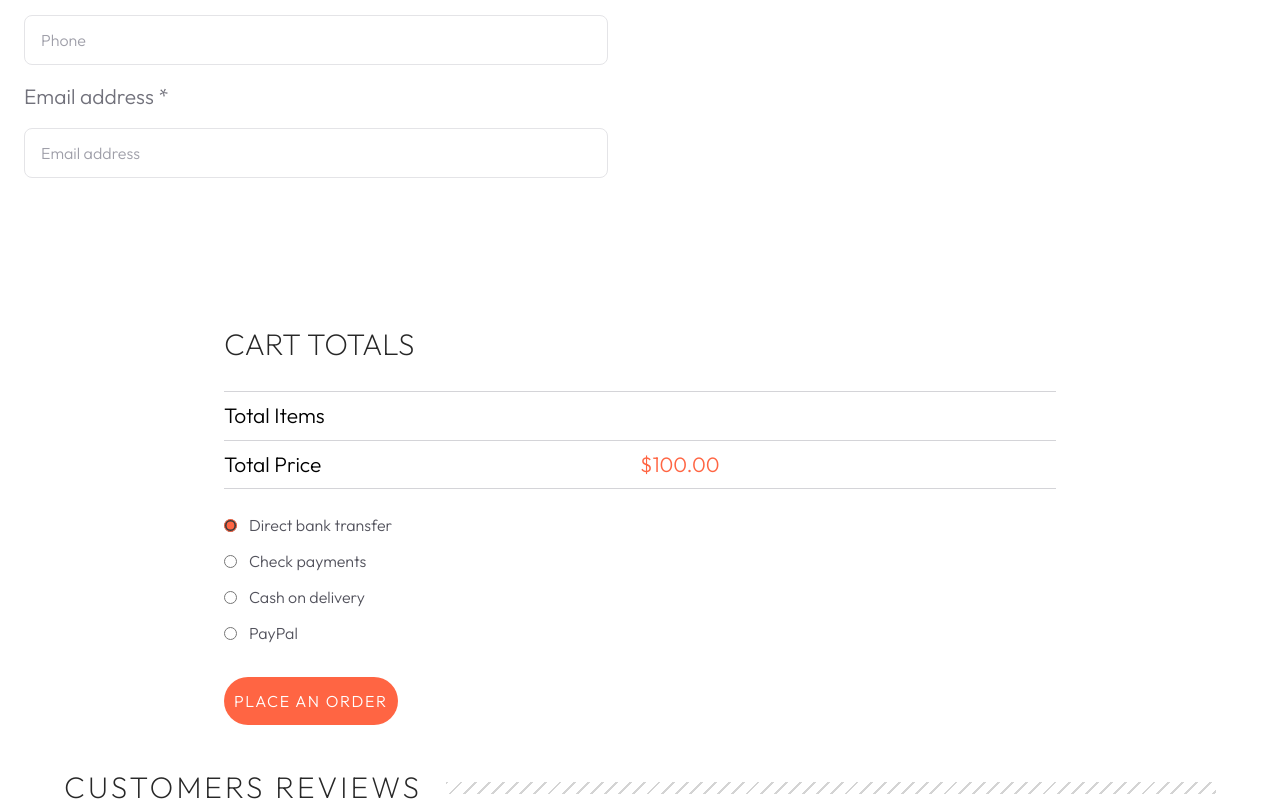
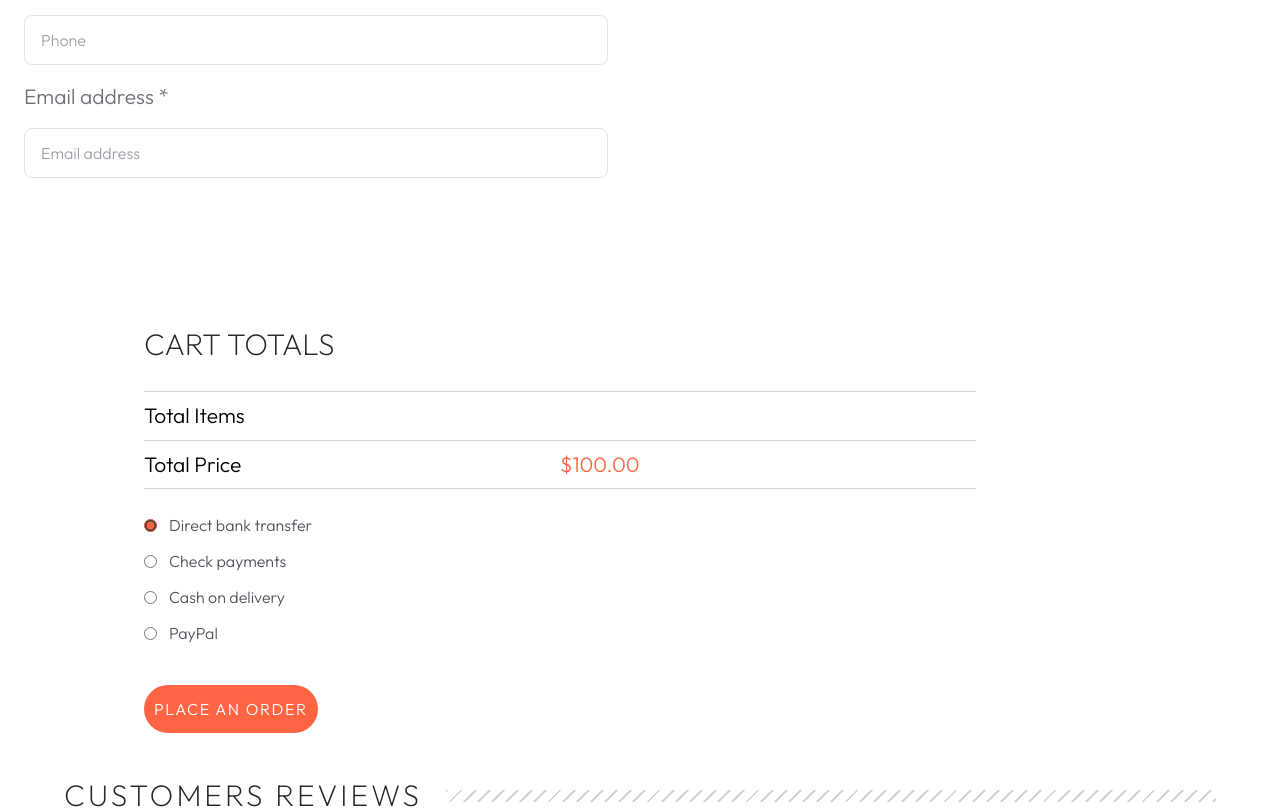
Before and after one commit to mostafaa1996/E-commarce, a React (Vite) app in the folder E-commarce-frontend/: page /checkout in a window 1280 px wide. Shown: the part 1496-2305 px from the top of the page. Built offline with nearby package versions, Linux system fonts and the light colour scheme.

Commit message:
fix(checkout) : adding Form to submit checkout details + modify UI

```diff
--- a/E-commarce-frontend/src/Pages/checkoutPage.jsx
+++ b/E-commarce-frontend/src/Pages/checkoutPage.jsx
@@ -2,12 +2,20 @@ import TopFixedLayer from "../Sections/TopLayer/TopFixedLayer";
 import BottomLayer from "../Sections/BottomLayer/BottomLayer";
 import BillingDetailsSection from "../Sections/CheckOut/BillingDetailsSection";
 import CartwithPaymentSection from "../Sections/CheckOut/CartwithPaymentSection";
+import Button from "../../components/genericComponents/Button";
+import { Form, useActionData } from "react-router-dom";
 export default function CheckoutPage() {
+  const actionData = useActionData();
   return (
     <>
       <TopFixedLayer Title="checkout" />
-      <BillingDetailsSection />
-      <CartwithPaymentSection subtotal={100} total={100.0} />
+      <Form method="post">
+        <BillingDetailsSection />
+        <CartwithPaymentSection subtotal={100} total={100.0} />
+        <div className="my-10 mr-40 w-[65%] justify-self-center">
+          <Button className="mt-8 w-fit tracking-widest">PLACE AN ORDER</Button>
+        </div>
+      </Form>
       <BottomLayer />
     </>
   );
--- a/E-commarce-frontend/src/Sections/CheckOut/CartwithPaymentSection.jsx
+++ b/E-commarce-frontend/src/Sections/CheckOut/CartwithPaymentSection.jsx
@@ -1,12 +1,11 @@
 import PaymentMethod from "../../../components/genericComponents/PaymentMethod";
 import CartTotals from "../../../components/genericComponents/CartTotals";
-import Button from "../../../components/genericComponents/Button";
 import React from "react";
 export default function CartwithPaymentSection({ subtotal, total }) {
   const [payment, setPayment] = React.useState("bank");
 
   return (
-    <div className="my-10 w-[65%] justify-self-center">
+    <div className="mr-40 w-[65%] justify-self-center">
       <CartTotals subtotal={subtotal} total={total} />
       {/* Payment methods */}
       <div className="flex flex-col gap-3 mt-6">
@@ -39,8 +38,6 @@ export default function CartwithPaymentSection({ subtotal, total }) {
         />
       </div>
 
-      {/* CTA */}
-      <Button className="mt-8 w-fit tracking-widest">PLACE AN ORDER</Button>
     </div>
   );
 }
--- a/E-commarce-frontend/src/router.jsx
+++ b/E-commarce-frontend/src/router.jsx
@@ -44,6 +44,8 @@ export const router = createBrowserRouter([
   {
     path: "/checkout",
     element: <CheckoutPage />,
+    loader:  () => {return {}},
+    action:  () => {}
   },
   {
     path: "/login",
```
